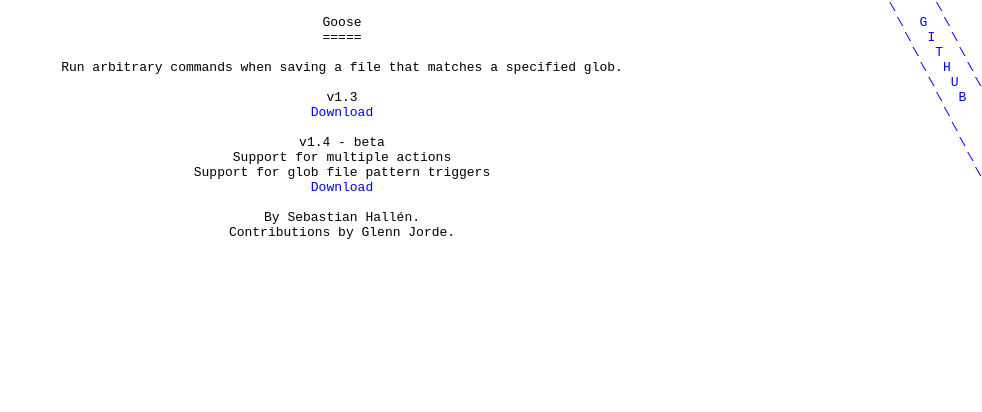
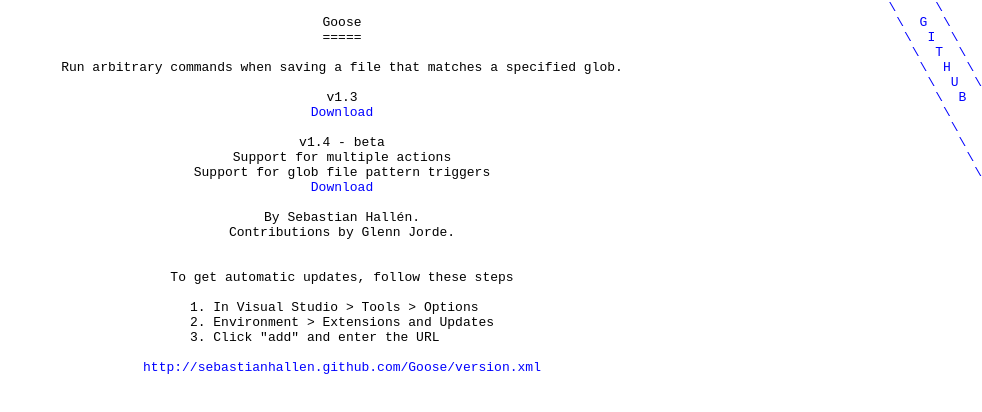
Before and after one commit to sebastianhallen/Goose, a plain HTML site: page index.html in a window 1280 px wide. Shown: the whole page, without its empty margins (298-1280 px from the left). Drawn offline with Linux system fonts and the light colour scheme.

Commit message:
Add info on how to use autoupdates in msvs.
Rename atom file.

```diff
--- a/index.html
+++ b/index.html
@@ -23,6 +23,14 @@ Support for glob file pattern triggers
 By Sebastian Hallén.
 Contributions by Glenn Jorde.
 
+
+To get automatic updates, follow these steps
+
+1. In Visual Studio > Tools > Options
+2. Environment > Extensions and Updates
+3. Click "add" and enter the URL
+
+<a href="http://sebastianhallen.github.com/Goose/version.xml">http://sebastianhallen.github.com/Goose/version.xml</a>
 </pre>
 <pre id="fork"><a href="https://github.com/sebastianhallen/Goose">\     \
 \  G  \
```
Also changed, not shown: version.xml (renamed from atom.xml).
